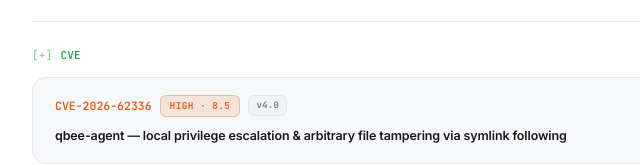
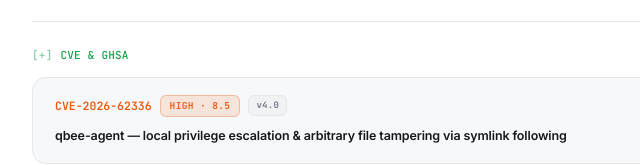
Before and after one commit to ttzero25/ttzero25.github.io, a plain HTML site: page index.html in a window 1280 px wide. Shown: the part 915-1080 px from the top of the page, 272-912 px from the left. Drawn offline with Linux system fonts and the light colour scheme.

Commit message:
Label advisory section for CVE and GHSA

```diff
--- a/index.html
+++ b/index.html
@@ -360,7 +360,7 @@
 
   <!-- ADVISORIES -->
   <section id="advisories">
-    <div class="eyebrow">CVE</div>
+    <div class="eyebrow">CVE &amp; GHSA</div>
     <div class="cards">
 
       <details class="card sv-high">
```
